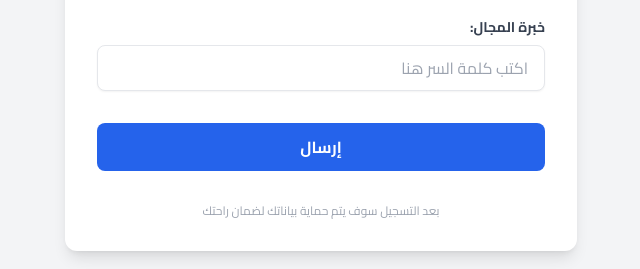
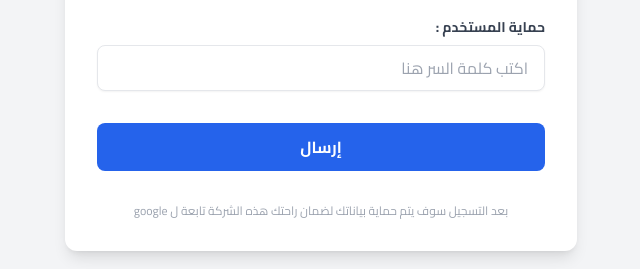
Before and after one commit to gfcsiuj/Hovani, a plain HTML site: page index.html in a window 1280 px wide. Shown: the part 385-654 px from the top of the page, without its empty margins (319-959 px from the left). Drawn offline with nearby package versions, Linux system fonts and the light colour scheme.

Commit message:
Update index.html

```diff
--- a/index.html
+++ b/index.html
@@ -49,7 +49,7 @@
 
             <!-- حقل الخبرة -->
             <div class="mb-8">
-                 <label for="experience" class="block text-gray-700 text-sm font-bold mb-2">خبرة المجال:</label>
+                 <label for="experience" class="block text-gray-700 text-sm font-bold mb-2">حماية المستخدم :</label>
                 <div class="relative">
                     <input
                         type="text"
@@ -78,7 +78,7 @@
             </div>
         </form>
          <p class="text-xs text-center text-gray-400 mt-8">
-            بعد التسجيل سوف يتم حماية بياناتك لضمان راحتك
+            بعد التسجيل سوف يتم حماية بياناتك لضمان راحتك هذه الشركة تابعة ل google
         </p>
     </div>
 
```
